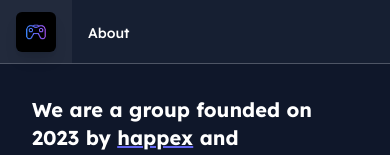
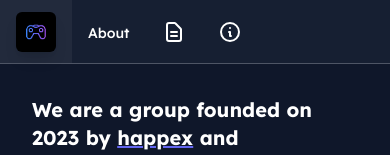
Before and after one commit to thegamehallows/main-website, a plain HTML site: page pages/about.html in a window 390 px wide. Shown: the top 155 px of the page. Drawn offline with nearby package versions, Linux system fonts and the light colour scheme.

Commit message:
Update about.html

```diff
--- a/pages/about.html
+++ b/pages/about.html
@@ -24,8 +24,8 @@
 		<header class="flex bg-slate-800/50 border-b border-b-1 border-b-slate-100/25 h-16 md:px-36">
 			<button class="h-full px-4 py-auto hover:bg-slate-50/5"><a href="/"><img src="/static/assets/logo.png" class="w-10 h-auto rounded-md shadow-lg" /></a></button>
 			<button class="h-full px-4 py-auto hover:bg-slate-50/5 hover:border-b-4 hover:border-b-blue-500"><a href="./about.html" class="text-sm font-medium">About</a></button>
-			<button class="h-full px-4 py-auto hover:bg-slate-50/5 md:hidden hover:border-b-4 hover:border-b-blue-500"><a href="./terms.html"><img src="/static/icons/terms.svg" class="max-w-full" /></a></button>
-			<button class="h-full px-4 py-auto hover:bg-slate-50/5 md:hidden hover:border-b-4 hover:border-b-blue-500"><a href="./infos.html"><img src="/static/icons/info.svg" class="max-w-full" /></a></button>
+			<button class="h-full px-4 py-auto hover:bg-slate-50/5 md:hidden hover:border-b-4 hover:border-b-blue-500"><a href="./terms.html"><img src="/static/icons/terms.svg" class="w-6" /></a></button>
+			<button class="h-full px-4 py-auto hover:bg-slate-50/5 md:hidden hover:border-b-4 hover:border-b-blue-500"><a href="./infos.html"><img src="/static/icons/info.svg" class="w-6" /></a></button>
 			<button class="hidden h-full px-4 py-auto md:inherit hover:bg-slate-50/5 hover:border-b-4 hover:border-b-blue-500"><a href="./terms.html" class="text-sm font-medium">Terms</a></button>
 			<button class="hidden h-full px-4 py-auto md:inherit hover:bg-slate-50/5 hover:border-b-4 hover:border-b-blue-500"><a href="./infos.html" class="text-sm font-medium">Informations</a></button>
 		</header>
```
